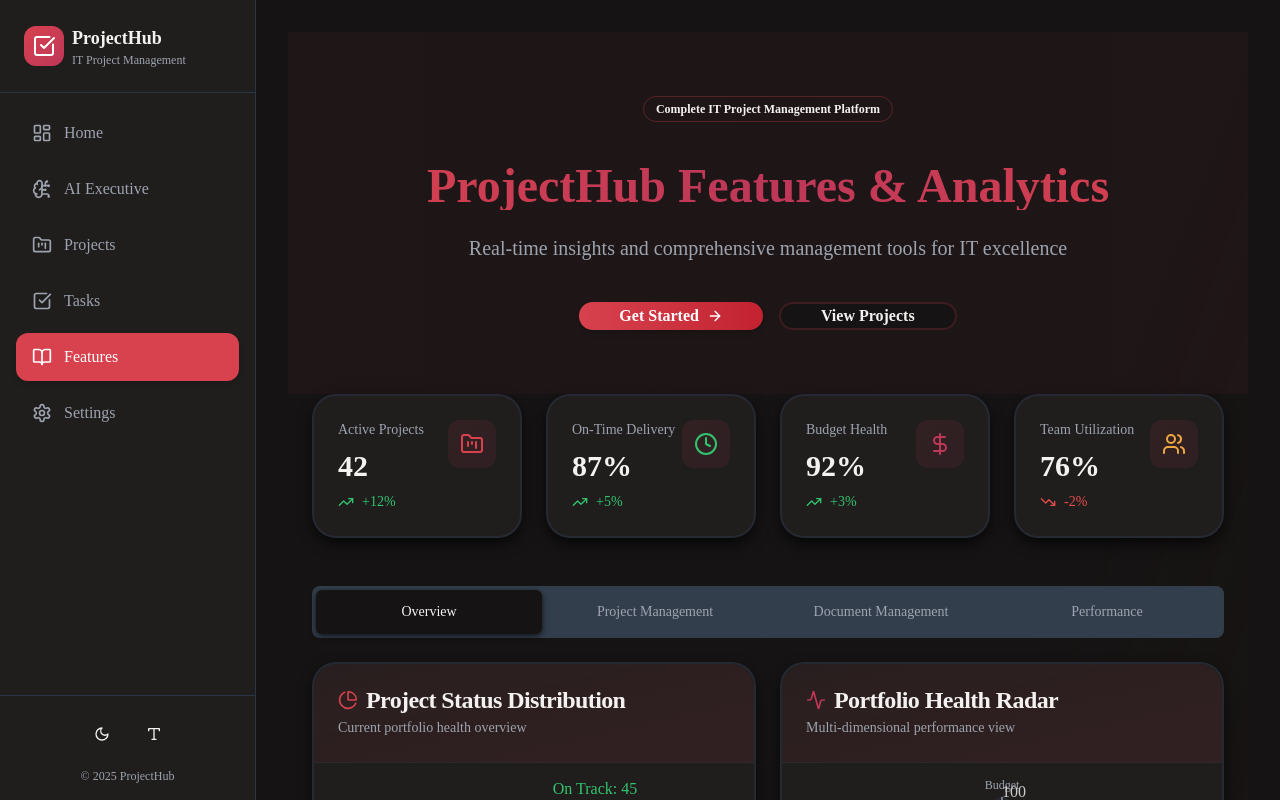
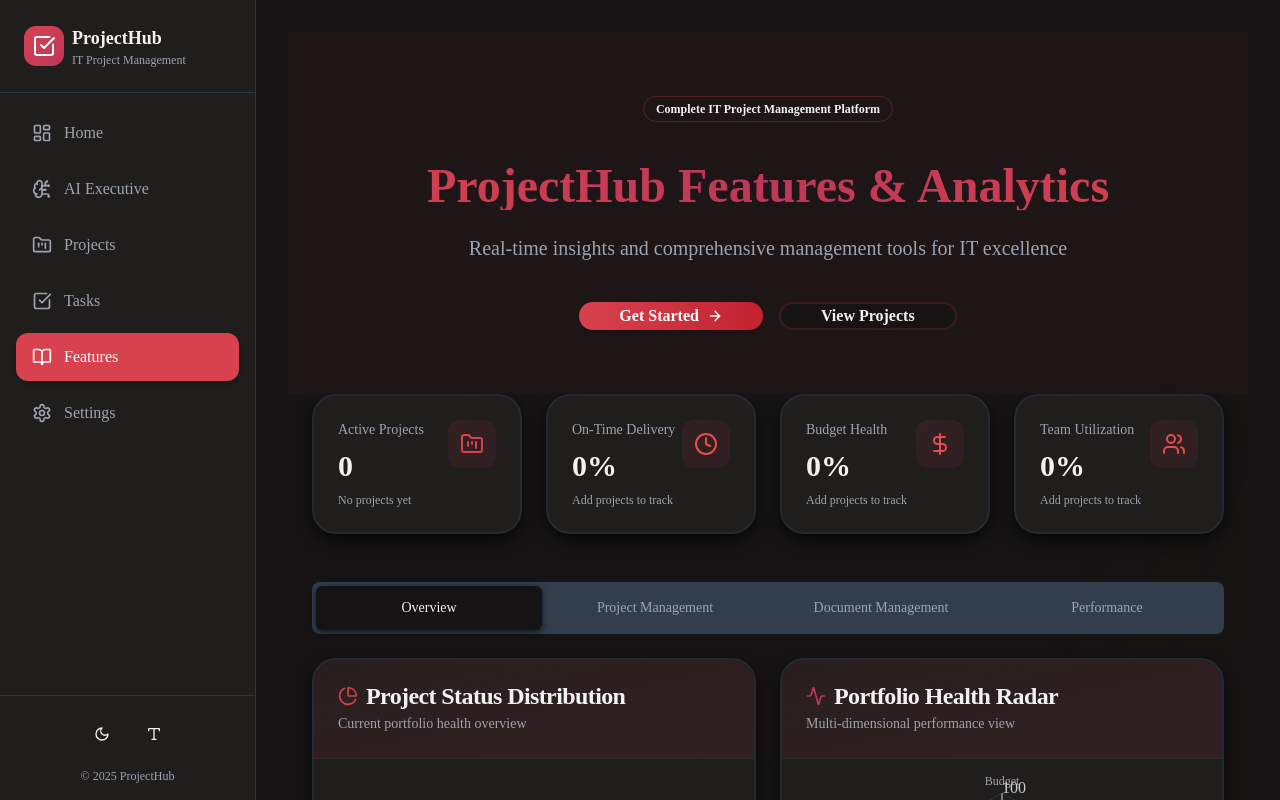
Before and after one commit to shaashish1/crew-agenda, a React (Vite) app: page /features in a window 1280 px wide. Built offline with nearby package versions, Linux system fonts and the light colour scheme; the HTML template or start-up script is replaced by a standard one.

Commit message:
Refactor data handling

```diff
--- a/src/pages/Features.tsx
+++ b/src/pages/Features.tsx
@@ -1,10 +1,11 @@
-import React, { useState } from "react";
+import React, { useState, useMemo } from "react";
 import { Card, CardContent, CardHeader, CardTitle, CardDescription } from "@/components/ui/card";
 import { Button } from "@/components/ui/button";
 import { Badge } from "@/components/ui/badge";
 import { Progress } from "@/components/ui/progress";
 import { Tabs, TabsContent, TabsList, TabsTrigger } from "@/components/ui/tabs";
 import { useNavigate } from "react-router-dom";
+import { useProjectContext } from "@/contexts/ProjectContext";
 import {
   FolderKanban,
   ListChecks,
@@ -54,14 +55,42 @@ import {
 const Features = () => {
   const navigate = useNavigate();
   const [activeTab, setActiveTab] = useState("overview");
+  const { projects, milestones } = useProjectContext();
 
-  // Mock data for charts - inspired by reference design
+  // Calculate real stats from actual project data
+  const stats = useMemo(() => {
+    const totalProjects = projects.length;
+    const onTimeProjects = projects.filter(p => p.timelineRAG === 'green').length;
+    const onBudgetProjects = projects.filter(p => p.budgetRAG === 'green').length;
+
+    // Calculate average resource utilization across all projects
+    const allResourceData = projects.flatMap(p => p.resourceUtilization || []);
+    const avgUtilization = allResourceData.length > 0
+      ? Math.round(allResourceData.reduce((sum, r) => sum + r.allocatedPercentage, 0) / allResourceData.length)
+      : 0;
+
+    // RAG status distribution
+    const greenCount = projects.filter(p => p.overallRAG === 'green').length;
+    const amberCount = projects.filter(p => p.overallRAG === 'amber').length;
+    const redCount = projects.filter(p => p.overallRAG === 'red').length;
+
+    return {
+      totalProjects,
+      onTimeDeliveryPercent: totalProjects > 0 ? Math.round((onTimeProjects / totalProjects) * 100) : 0,
+      budgetHealthPercent: totalProjects > 0 ? Math.round((onBudgetProjects / totalProjects) * 100) : 0,
+      teamUtilizationPercent: avgUtilization,
+      greenCount,
+      amberCount,
+      redCount,
+    };
+  }, [projects]);
+
+  // Real data for charts based on actual project data
   const projectStatusData = [
-    { name: 'On Track', value: 45, color: 'hsl(var(--success))' },
-    { name: 'At Risk', value: 30, color: 'hsl(var(--warning))' },
-    { name: 'Critical', value: 15, color: 'hsl(var(--destructive))' },
-    { name: 'Completed', value: 10, color: 'hsl(var(--primary))' }
-  ];
+    { name: 'On Track', value: stats.greenCount, color: 'hsl(var(--success))' },
+    { name: 'At Risk', value: stats.amberCount, color: 'hsl(var(--warning))' },
+    { name: 'Critical', value: stats.redCount, color: 'hsl(var(--destructive))' },
+  ].filter(item => item.value > 0);
 
   const monthlyProgressData = [
     { month: 'Jan', completed: 12, onTrack: 18, atRisk: 8, critical: 3 },
@@ -101,35 +130,31 @@ const Features = () => {
   const statsCards = [
     {
       title: "Active Projects",
-      value: "42",
-      change: "+12%",
-      trend: "up",
+      value: stats.totalProjects.toString(),
+      subtitle: projects.length === 0 ? "No projects yet" : undefined,
       icon: FolderKanban,
       color: "text-primary"
     },
     {
       title: "On-Time Delivery",
-      value: "87%",
-      change: "+5%",
-      trend: "up",
+      value: `${stats.onTimeDeliveryPercent}%`,
+      subtitle: projects.length === 0 ? "Add projects to track" : undefined,
       icon: Clock,
-      color: "text-success"
+      color: stats.onTimeDeliveryPercent >= 80 ? "text-success" : stats.onTimeDeliveryPercent >= 60 ? "text-warning" : "text-destructive"
     },
     {
       title: "Budget Health",
-      value: "92%",
-      change: "+3%",
-      trend: "up",
+      value: `${stats.budgetHealthPercent}%`,
+      subtitle: projects.length === 0 ? "Add projects to track" : undefined,
       icon: DollarSign,
-      color: "text-accent"
+      color: stats.budgetHealthPercent >= 80 ? "text-success" : stats.budgetHealthPercent >= 60 ? "text-warning" : "text-destructive"
     },
     {
       title: "Team Utilization",
-      value: "76%",
-      change: "-2%",
-      trend: "down",
+      value: `${stats.teamUtilizationPercent}%`,
+      subtitle: projects.length === 0 ? "Add projects to track" : undefined,
       icon: Users,
-      color: "text-warning"
+      color: stats.teamUtilizationPercent >= 70 ? "text-success" : stats.teamUtilizationPercent >= 50 ? "text-warning" : "text-destructive"
     }
   ];
 
@@ -302,16 +327,9 @@ const Features = () => {
                   <div className="space-y-2 flex-1">
                     <p className="text-sm font-medium text-muted-foreground">{stat.title}</p>
                     <h3 className="text-3xl font-bold">{stat.value}</h3>
-                    <div className="flex items-center gap-2">
-                      {stat.trend === "up" ? (
-                        <TrendingUp className="w-4 h-4 text-success" />
-                      ) : (
-                        <TrendingDown className="w-4 h-4 text-destructive" />
-                      )}
-                      <span className={`text-sm font-medium ${stat.trend === "up" ? "text-success" : "text-destructive"}`}>
-                        {stat.change}
-                      </span>
-                    </div>
+                    {stat.subtitle && (
+                      <p className="text-xs text-muted-foreground">{stat.subtitle}</p>
+                    )}
                   </div>
                   <div className={`p-3 rounded-xl bg-gradient-to-br from-primary/10 to-accent/10 ${stat.color} group-hover:scale-110 transition-transform`}>
                     <stat.icon className="w-6 h-6" />
--- a/src/pages/NewProject.tsx
+++ b/src/pages/NewProject.tsx
@@ -81,8 +81,9 @@ const NewProject = () => {
   const handleSubmit = (e: React.FormEvent) => {
     e.preventDefault();
 
-    if (!formData.name || formData.projectManager.length === 0 || formData.businessOwner.length === 0) {
-      toast.error("Please fill in all required fields");
+    if (!formData.name || formData.projectManager.length === 0 || formData.businessOwner.length === 0 ||
+        !formData.startDate || !formData.goLiveDate || !formData.hypercareEndDate) {
+      toast.error("Please fill in all required fields (marked with *)");
       return;
     }
 
@@ -228,30 +229,33 @@ const NewProject = () => {
               </CardHeader>
               <CardContent className="space-y-4">
                 <div>
-                  <Label htmlFor="startDate">Start Date</Label>
+                  <Label htmlFor="startDate">Start Date *</Label>
                   <Input
                     id="startDate"
                     type="date"
                     value={formData.startDate}
                     onChange={(e) => setFormData({ ...formData, startDate: e.target.value })}
+                    required
                   />
                 </div>
                 <div>
-                  <Label htmlFor="goLiveDate">Go Live Date</Label>
+                  <Label htmlFor="goLiveDate">Go Live Date *</Label>
                   <Input
                     id="goLiveDate"
                     type="date"
                     value={formData.goLiveDate}
                     onChange={(e) => setFormData({ ...formData, goLiveDate: e.target.value })}
+                    required
                   />
                 </div>
                 <div>
-                  <Label htmlFor="hypercareEndDate">Hypercare End Date</Label>
+                  <Label htmlFor="hypercareEndDate">Hypercare End Date *</Label>
                   <Input
                     id="hypercareEndDate"
                     type="date"
                     value={formData.hypercareEndDate}
                     onChange={(e) => setFormData({ ...formData, hypercareEndDate: e.target.value })}
+                    required
                   />
                 </div>
               </CardContent>
@@ -315,12 +319,13 @@ const NewProject = () => {
               style={{ animationDelay: '480ms', animationFillMode: 'both' }}>
               <div className="absolute inset-0 bg-gradient-to-br from-primary/5 to-transparent opacity-0 group-hover:opacity-100 transition-all duration-500 rounded-lg pointer-events-none" />
               <CardHeader className="relative">
-                <CardTitle className="text-xl">RAG Status</CardTitle>
+                <CardTitle className="text-xl">RAG Status *</CardTitle>
+                <p className="text-sm text-muted-foreground mt-1">Critical fields for performance tracking</p>
               </CardHeader>
               <CardContent className="space-y-4">
                 <div>
                   <div className="flex items-center justify-between mb-2">
-                    <Label htmlFor="overallRAG">Overall Status</Label>
+                    <Label htmlFor="overallRAG">Overall Status *</Label>
                     {formData.overallRAG !== "green" && (
                       <Popover>
                         <PopoverTrigger asChild>
@@ -368,7 +373,7 @@ const NewProject = () => {
                 </div>
                 <div>
                   <div className="flex items-center justify-between mb-2">
-                    <Label htmlFor="timelineRAG">Timeline Status</Label>
+                    <Label htmlFor="timelineRAG">Timeline Status *</Label>
                     {formData.timelineRAG !== "green" && (
                       <Popover>
                         <PopoverTrigger asChild>
@@ -416,7 +421,7 @@ const NewProject = () => {
                 </div>
                 <div>
                   <div className="flex items-center justify-between mb-2">
-                    <Label htmlFor="budgetRAG">Budget Status</Label>
+                    <Label htmlFor="budgetRAG">Budget Status *</Label>
                     {formData.budgetRAG !== "green" && (
                       <Popover>
                         <PopoverTrigger asChild>
@@ -464,7 +469,7 @@ const NewProject = () => {
                 </div>
                 <div>
                   <div className="flex items-center justify-between mb-2">
-                    <Label htmlFor="scopeRAG">Scope Status</Label>
+                    <Label htmlFor="scopeRAG">Scope Status *</Label>
                     {formData.scopeRAG !== "green" && (
                       <Popover>
                         <PopoverTrigger asChild>
```
